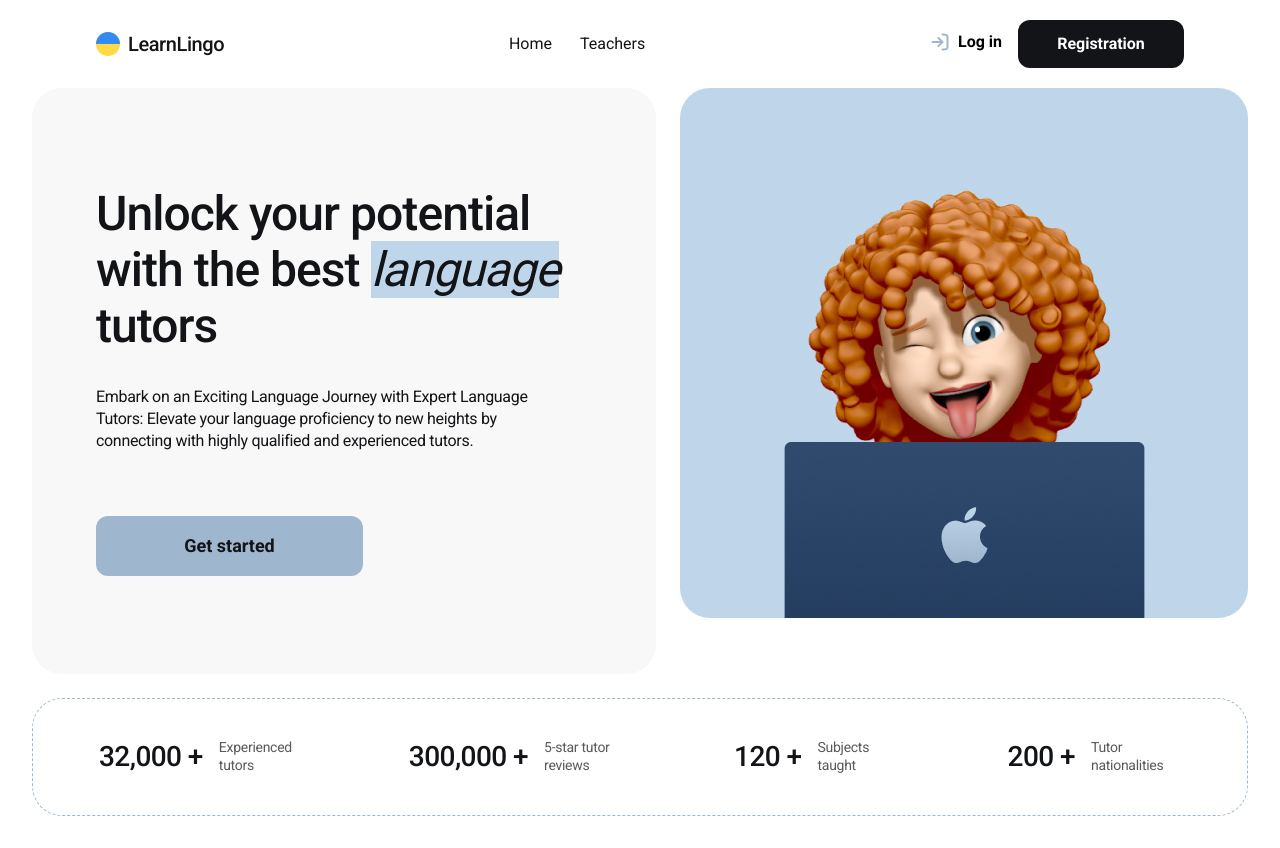
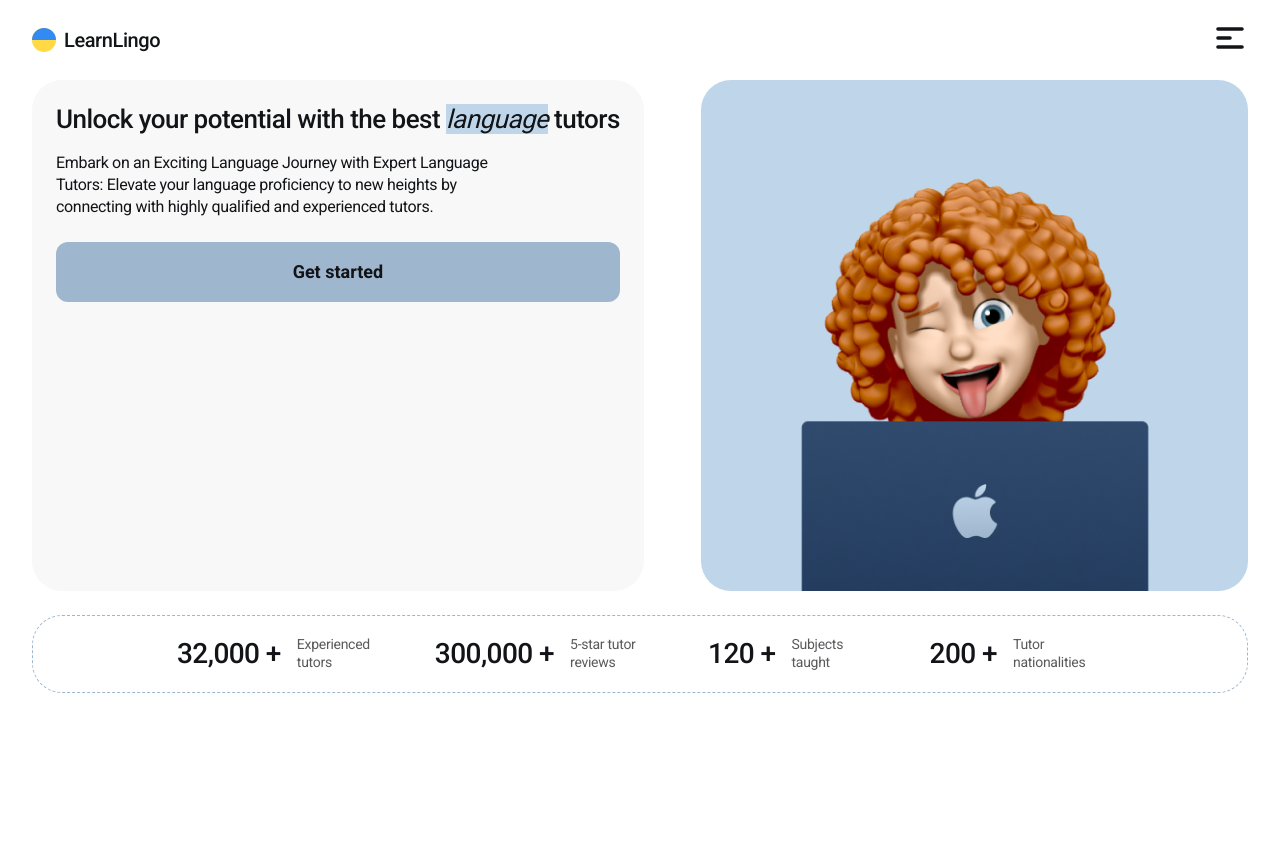
Before and after one commit to Anastasiia-Kosh/LearnLingo, a React (Vite) app: page / in a window 1280 px wide. After the commit the page ends 800 px from the top, so only its background shows below. Built offline with nearby package versions, Linux system fonts and the light colour scheme; no server answers.

Commit message:
add responsive design header, modal and home

```diff
--- a/src/components/Header/Header.module.css
+++ b/src/components/Header/Header.module.css
@@ -70,3 +70,72 @@
   align-items: center;
   gap: 8px;
 }
+.burgerButton {
+  display: none;
+}
+.mobileMenu {
+  display: none;
+}
+
+@media screen and (max-width: 1439px) {
+  .header {
+    padding: 20px 0;
+  }
+  .burgerButton {
+    display: block;
+  }
+  .burgerButton svg {
+    width: 36px;
+    height: 36px;
+    fill: var(--color-text);
+    stroke: var(--color-text);
+  }
+  .burgerButtonClose svg {
+    width: 36px;
+    height: 36px;
+    fill: var(--color-text);
+    stroke: var(--color-text);
+  }
+  .navigation,
+  .navigAuth {
+    display: none;
+  }
+  .mobileMenu {
+    display: block;
+    position: fixed;
+    top: 68px;
+    left: 0;
+    width: 100%;
+    height: calc(100% - 68px);
+    background: var(--color-bg);
+    z-index: 100;
+    opacity: 0;
+    visibility: hidden;
+    transform: translateY(-20px);
+    transition:
+      opacity 250ms ease,
+      transform 500ms ease,
+      visibility 250ms ease;
+  }
+
+  .menuOpen {
+    opacity: 1;
+    visibility: visible;
+    transform: translateY(0);
+  }
+  .mobileNavigation {
+    position: relative;
+    display: flex;
+    padding: 32px;
+    width: 100%;
+    height: 100%;
+  }
+  .mobileNavigationList {
+    display: flex;
+    flex-direction: column;
+    gap: 32px;
+  }
+  .mobileNavigationList li {
+    font-size: 20px;
+  }
+}
--- a/src/components/Header/Header.tsx
+++ b/src/components/Header/Header.tsx
@@ -1,6 +1,6 @@
 import { Link } from "react-router-dom";
 import css from "./Header.module.css";
-import { useState } from "react";
+import { useEffect, useState } from "react";
 import LoginForm from "../LoginForm/LoginForm";
 import RegisterForm from "../RegisterForm/RegisterForm";
 import Modal from "../Modal/Modal";
@@ -15,6 +15,20 @@ export default function Header() {
 
   const [isRegisterOpen, setIsRegisterOpen] = useState(false);
   const [isLoginOpen, setIsLoginOpen] = useState(false);
+
+  const [isMenuOpen, setIsMenuOpen] = useState(false);
+
+  useEffect(() => {
+    if (isMenuOpen) {
+      document.body.style.overflow = "hidden";
+    } else {
+      document.body.style.overflow = "auto";
+    }
+
+    return () => {
+      document.body.style.overflow = "auto";
+    };
+  }, [isMenuOpen]);
 
   const handleLogout = async () => {
     try {
@@ -94,6 +108,107 @@ export default function Header() {
             )}
           </ul>
 
+          {!isMenuOpen && (
+            <button
+              type="button"
+              className={css.burgerButton}
+              onClick={() => setIsMenuOpen(true)}
+              aria-label="Open menu"
+            >
+              <svg width="24" height="24">
+                <use href="/sprite.svg#icon-burger" />
+              </svg>
+            </button>
+          )}
+
+          {isMenuOpen && (
+            <button
+              type="button"
+              className={css.burgerButtonClose}
+              onClick={() => setIsMenuOpen(false)}
+              aria-label="Close menu"
+            >
+              <svg width="24" height="24">
+                <use href="/sprite.svg#icon-x-icon" />
+              </svg>
+            </button>
+          )}
+
+          <div
+            className={`${css.mobileMenu} ${isMenuOpen ? css.menuOpen : ""}`}
+          >
+            <nav className={css.mobileNavigation}>
+              <ul className={css.mobileNavigationList}>
+                {user && (
+                  <li className={css.logUserName}>
+                    {user.displayName || user.email}
+                  </li>
+                )}
+                <li className={css.navLink}>
+                  <Link to="/" onClick={() => setIsMenuOpen(false)}>
+                    Home
+                  </Link>
+                </li>
+                <li className={css.navLink}>
+                  <Link to="/teachers" onClick={() => setIsMenuOpen(false)}>
+                    Teachers
+                  </Link>
+                </li>
+
+                {user ? (
+                  <>
+                    <li>
+                      <Link
+                        to="/favorites"
+                        onClick={() => setIsMenuOpen(false)}
+                      >
+                        Favorites
+                      </Link>
+                    </li>
+
+                    <li>
+                      <button
+                        type="button"
+                        onClick={() => {
+                          setIsMenuOpen(false);
+                          handleLogout();
+                        }}
+                      >
+                        Log out
+                      </button>
+                    </li>
+                  </>
+                ) : (
+                  <>
+                    <li>
+                      <button
+                        type="button"
+                        onClick={() => {
+                          setIsLoginOpen(true);
+                          setIsMenuOpen(false);
+                        }}
+                      >
+                        Log in
+                      </button>
+                    </li>
+
+                    <li>
+                      <button
+                        type="button"
+                        onClick={() => {
+                          setIsRegisterOpen(true);
+                          setIsMenuOpen(false);
+                        }}
+                      >
+                        Registration
+                      </button>
+                    </li>
+                  </>
+                )}
+              </ul>
+            </nav>
+          </div>
+
           {isLoginOpen && (
             <Modal
               onClose={() => setIsLoginOpen(false)}
--- a/src/components/Modal/Modal.module.css
+++ b/src/components/Modal/Modal.module.css
@@ -19,3 +19,9 @@
   width: 100%;
   position: relative;
 }
+@media screen and (max-width: 767px) {
+  .modal {
+    padding: 32px 20px;
+    max-width: 90%;
+  }
+}
--- a/src/components/RegisterForm/AuthForms.module.css
+++ b/src/components/RegisterForm/AuthForms.module.css
@@ -72,3 +72,12 @@
   fill: var(--color-text);
   stroke: var(--color-text);
 }
+@media screen and (max-width: 767px) {
+  .closeButton svg {
+    width: 26px;
+    height: 26px;
+  }
+  .title {
+    font-size: 32px;
+  }
+}
--- a/src/components/StatisticInfo/StatisticInfo.module.css
+++ b/src/components/StatisticInfo/StatisticInfo.module.css
@@ -1,6 +1,5 @@
 .statistic {
-  margin-top: 24px;
-  margin-bottom: 32px;
+  padding-bottom: 32px;
 }
 .statisticWrapper {
   display: flex;
@@ -29,3 +28,20 @@
   color: rgba(18, 20, 23, 0.7);
   max-width: 90px;
 }
+
+@media screen and (max-width: 1439px) {
+  .statisticWrapper {
+    padding: 20px 0;
+    flex-wrap: wrap;
+    gap: 48px;
+  }
+}
+@media screen and (max-width: 767px) {
+  .statisticWrapper {
+    padding: 32px 0;
+    gap: 32px;
+  }
+  .count {
+    font-size: 22px;
+  }
+}
--- a/src/pages/HomePage/HomePage.module.css
+++ b/src/pages/HomePage/HomePage.module.css
@@ -1,3 +1,8 @@
+.page {
+  display: flex;
+  flex-direction: column;
+  gap: 24px;
+}
 .wrapper {
   display: flex;
   justify-content: space-between;
@@ -8,8 +13,10 @@
   background-color: var(--color-bg-tchr);
   padding: 98px 64px;
 }
+
 .wrapperPhoto {
-  min-width: 568px;
+  width: 568px;
+  flex-shrink: 0;
 }
 .title {
   font-weight: 500;
@@ -41,11 +48,44 @@
   font-weight: 700;
   font-size: 18px;
   line-height: 1.55556;
-  margin-top: 32px;
   text-align: center;
 }
 
 .image {
   border-radius: 30px;
   width: 100%;
+  object-fit: cover;
 }
+@media screen and (max-width: 1439px) {
+  .wrapper {
+    gap: 18px;
+  }
+  .wrapperText {
+    padding: 24px;
+  }
+  .wrapperPhoto {
+    width: 45%;
+  }
+  .title {
+    font-size: 26px;
+    margin-bottom: 18px;
+  }
+
+  .descr {
+    margin-bottom: 24px;
+  }
+  .button {
+    max-width: 100%;
+  }
+}
+
+@media screen and (max-width: 767px) {
+  .wrapper {
+    display: flex;
+    flex-direction: column;
+    gap: 24px;
+  }
+  .wrapperPhoto {
+    width: 100%;
+  }
+}
--- a/src/pages/HomePage/HomePage.tsx
+++ b/src/pages/HomePage/HomePage.tsx
@@ -3,7 +3,7 @@ import css from "./HomePage.module.css";
 import StatisticInfo from "../../components/StatisticInfo/StatisticInfo";
 export default function HomePage() {
   return (
-    <main>
+    <main className={css.page}>
       <div className="container">
         <div className={css.wrapper}>
           <div className={css.wrapperText}>
```
Also changed, not shown: public/sprite.svg.
